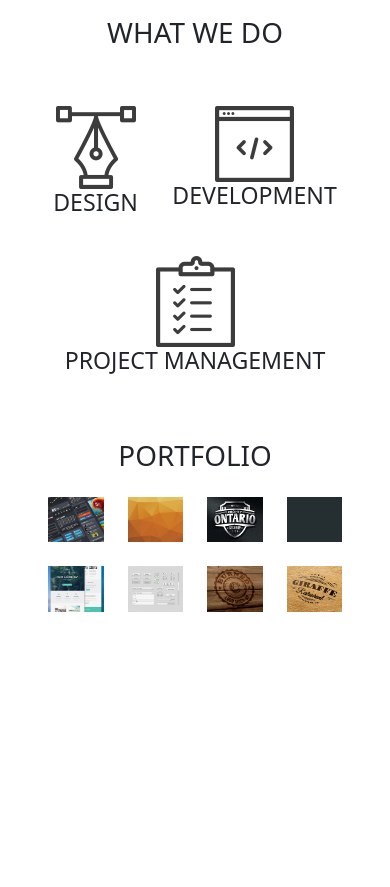
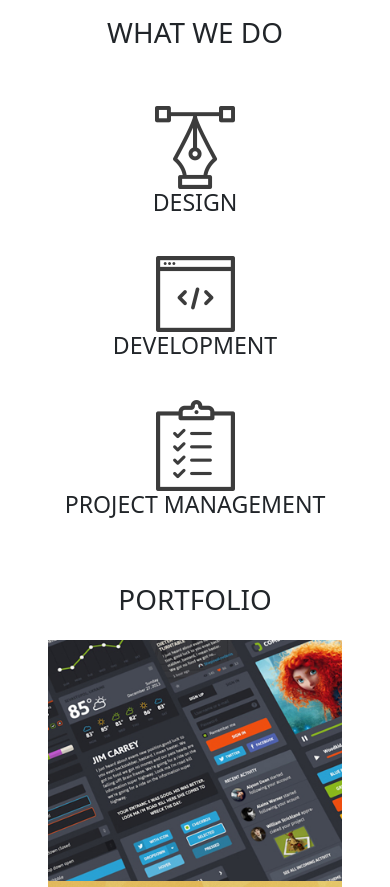
Before and after one commit to John-Njau/Delani-Studio, a plain HTML site: page index.html in a window 390 px wide. Shown: the part 1706-2593 px from the top of the page. Before the commit the page ends 2342 px from the top, so only its background shows below. Drawn offline with Linux system fonts and the light colour scheme.

Commit message:
style: Added a media query for screen sizes less than 768px

```diff
--- a/css/style.css
+++ b/css/style.css
@@ -15,3 +15,15 @@ body{
 #projectMgtText{
     display: none;
 }
+
+@media only screen and (max-width:768px){
+    .row{
+        display: flex;
+        align-items: center;
+        flex-direction: column;
+    }
+    #whatWeDo{
+        display: flex;
+        flex-direction: column;
+    }
+}
```
